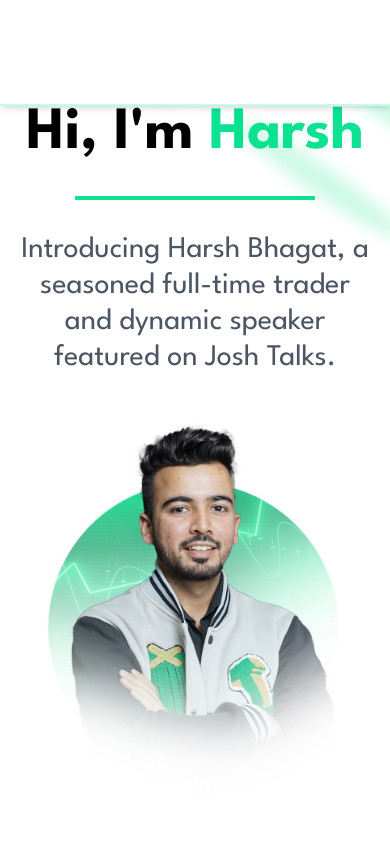
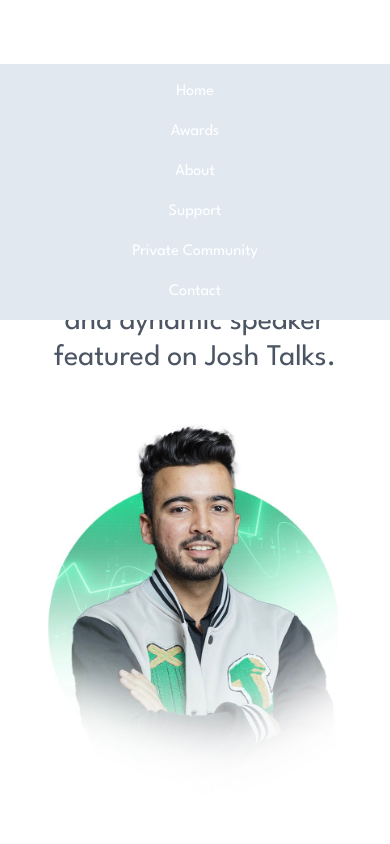
Before and after one commit to shubhcode12/harsh-bhagat-nextjs, a Next.js app: page / in a window 390 px wide. Both pictures are taken after a click on the button 358 px from the left and 32 px from the top of the page. Shown: the top 844 px of the page. Built offline with nearby package versions, Linux system fonts and the light colour scheme.

Commit message:
fix header position

```diff
--- a/src/components/Header.tsx
+++ b/src/components/Header.tsx
@@ -40,15 +40,15 @@ function Header() {
         </button>
       </div>
       {menuOpen && (
-        <nav className="md:hidden">
-          <ul>
-            <li>
-              {menuItems.map((item, i) => (
+        <nav className="absolute top-16 left-0 right-0 bg-slate-200 md:hidden">
+          <ul className="flex flex-col items-center space-y-4 px-2 py-4">
+            {menuItems.map((item, i) => (
+              <li key={i}>
                 <Link href={item.link} className="px-3">
                   {item.title}
                 </Link>
-              ))}
-            </li>
+              </li>
+            ))}
           </ul>
         </nav>
       )}
```
